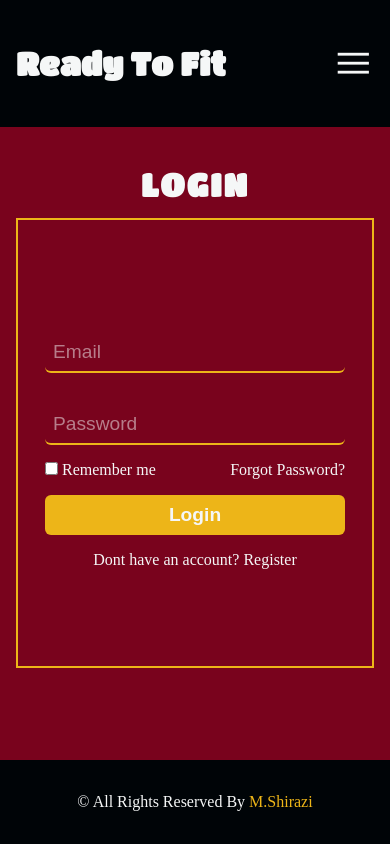
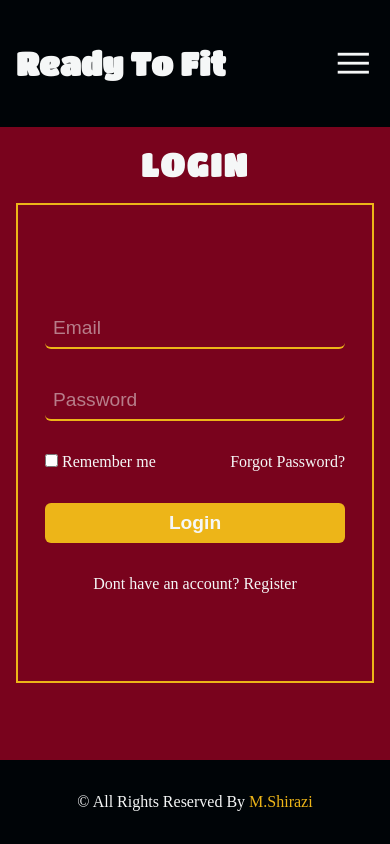
Before and after one commit to coding-bootcamps-eu/final-project-24-02, a Vue app: page /login in a window 390 px wide. Built offline with nearby package versions, Linux system fonts and the light colour scheme.

Commit message:
loginview update responsive

```diff
--- a/src/views/LoginView.vue
+++ b/src/views/LoginView.vue
@@ -14,7 +14,7 @@
       </div>
       <button>Login</button>
 
-      <p>Dont have an account? Register</p>
+      <p>Dont have an account? <span>Register</span></p>
     </form>
   </main>
 </template>
@@ -26,11 +26,11 @@ export default {}
 <style scoped>
 article {
   position: absolute;
-  top: 150px;
+  top: 130px;
 }
 
 h2 {
-  margin: 1rem 0;
+  margin: 1rem;
   font-size: 2rem;
   text-transform: uppercase;
   text-align: center;
@@ -54,15 +54,23 @@ form {
   position: relative;
   border: 2px solid var(--button);
   position: relative;
-  height: 450px;
+  height: 480px;
   width: 100%;
 }
 
+form p {
+  margin-top: 1rem;
+}
+
+form p span {
+  cursor: pointer;
+}
 .remember-forgot {
   display: flex;
   align-items: center;
   justify-content: space-between;
   width: 300px;
+  margin: 1rem;
 }
 
 label {
@@ -102,4 +110,11 @@ button {
   font-size: 1.2rem;
   margin: 1rem 0;
 }
+
+@media only screen and (min-width: 500px) {
+  form {
+    height: 480px;
+    max-width: 400px;
+  }
+}
 </style>
```
